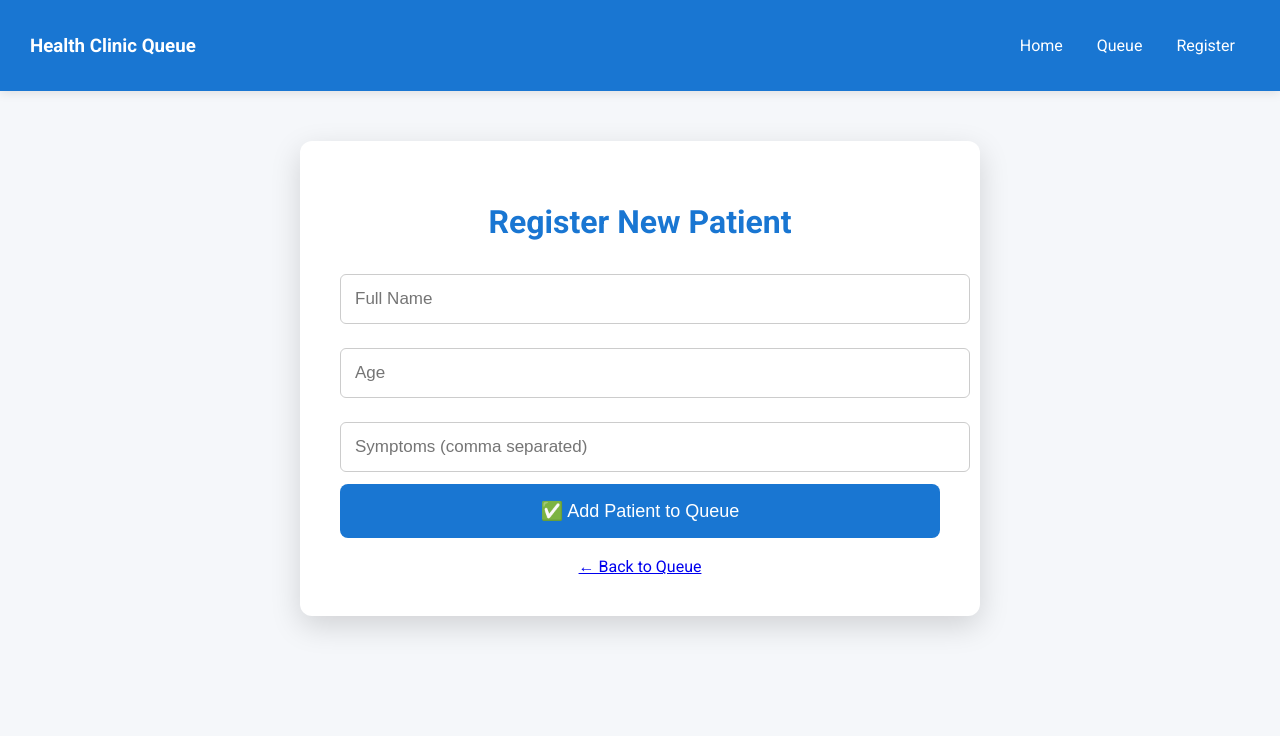
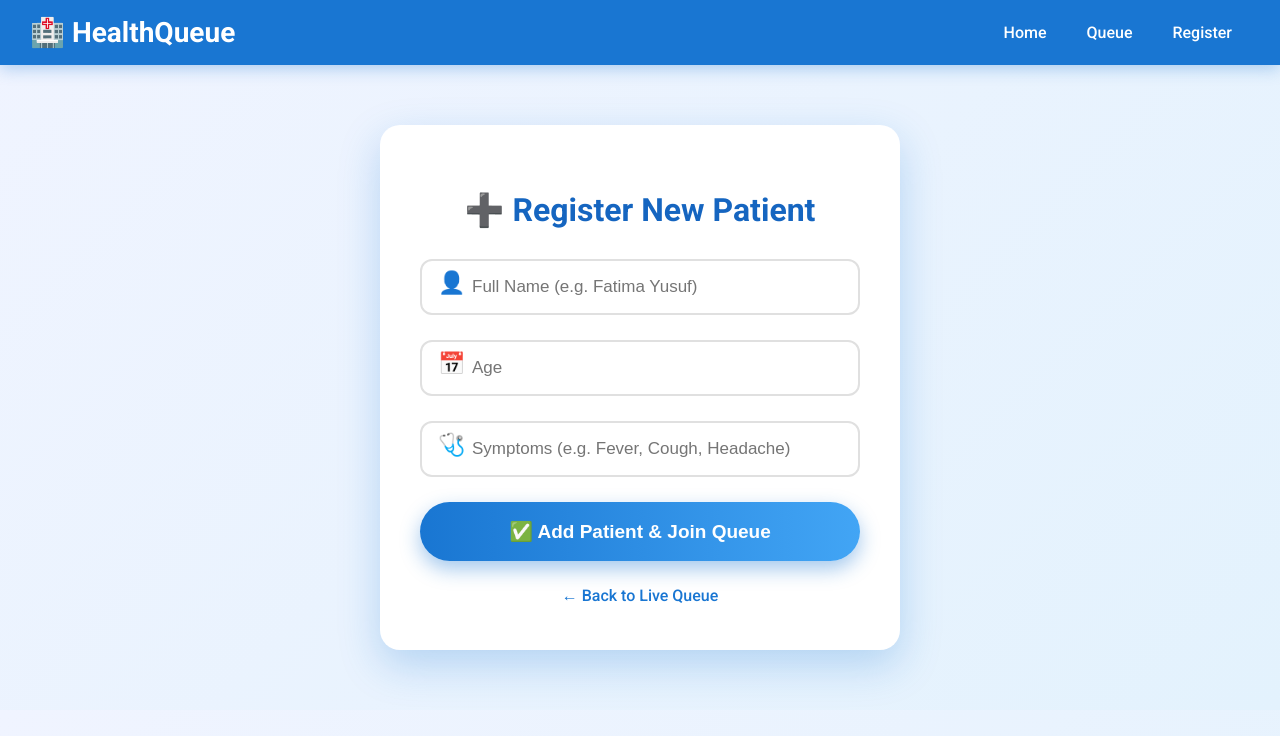
Before and after one commit to RubabImran/A-Health-Clinic-Queue-Manager, a Flask app: page /register in a window 1280 px wide. Shown: the top 736 px of the page. Run offline with Flask 3, Linux system fonts and the light colour scheme.

Commit message:
Revamp registration page layout and styling; enhance user experience with improved input fields and animations

```diff
--- a/templates/register.html
+++ b/templates/register.html
@@ -2,15 +2,23 @@
 <html lang="en">
   <head>
     <meta charset="UTF-8" />
-    <title>Register • Health Clinic Queue</title>
+    <title>Register • HealthQueue</title>
     <style>
       @import url("https://fonts.googleapis.com/css2?family=Roboto:wght@400;500;700&display=swap");
+
+      * {
+        box-sizing: border-box;
+      }
+
       body {
         font-family: "Roboto", sans-serif;
-        background: #f5f7fa;
+        background: linear-gradient(135deg, #f0f4ff, #e3f2fd);
         margin: 0;
         color: #333;
+        animation: fadeIn 0.8s ease;
       }
+
+      /* Navbar - Exactly same as Home & Queue */
       .navbar {
         background: #1976d2;
         color: white;
@@ -18,72 +26,193 @@
         display: flex;
         justify-content: space-between;
         align-items: center;
-        box-shadow: 0 2px 10px rgba(0, 0, 0, 0.1);
+        box-shadow: 0 4px 15px rgba(25, 118, 210, 0.3);
+        position: sticky;
+        top: 0;
+        z-index: 100;
       }
+      .logo {
+        font-size: 28px;
+        font-weight: 700;
+        display: flex;
+        align-items: center;
+        gap: 10px;
+      }
+
       .form-card {
-        max-width: 600px;
-        margin: 50px auto;
+        max-width: 520px;
+        margin: 60px auto;
         background: white;
-        padding: 40px;
-        border-radius: 12px;
-        box-shadow: 0 10px 30px rgba(0, 0, 0, 0.15);
+        padding: 45px 40px;
+        border-radius: 20px;
+        box-shadow: 0 15px 40px rgba(25, 118, 210, 0.25);
+        transition: all 0.4s ease;
       }
+
+      .form-card:hover {
+        transform: translateY(-8px);
+        box-shadow: 0 25px 55px rgba(25, 118, 210, 0.35);
+      }
+
+      h1 {
+        text-align: center;
+        color: #1565c0;
+        font-size: 32px;
+        margin-bottom: 30px;
+        animation: slideDown 0.8s ease;
+      }
+
+      .input-group {
+        position: relative;
+        margin-bottom: 25px;
+      }
+
       input {
         width: 100%;
-        padding: 14px;
-        margin: 12px 0;
-        border: 1px solid #ccc;
-        border-radius: 6px;
+        padding: 16px 16px 16px 50px;
         font-size: 17px;
+        border: 2px solid #e0e0e0;
+        border-radius: 12px;
+        transition: all 0.3s;
       }
+
+      input:focus {
+        border-color: #1976d2;
+        box-shadow: 0 0 0 4px rgba(25, 118, 210, 0.2);
+        outline: none;
+      }
+
+      .input-icon {
+        position: absolute;
+        left: 18px;
+        top: 11px;
+        font-size: 22px;
+        color: #1976d2;
+      }
+
       button {
         width: 100%;
-        padding: 16px;
-        background: #1976d2;
+        padding: 18px;
+        font-size: 19px;
+        font-weight: 600;
+        background: linear-gradient(90deg, #1976d2, #42a5f5);
         color: white;
-        font-size: 18px;
         border: none;
-        border-radius: 8px;
+        border-radius: 50px;
+        cursor: pointer;
+        box-shadow: 0 8px 20px rgba(25, 118, 210, 0.4);
+        transition: all 0.3s;
+      }
+
+      button:hover {
+        background: linear-gradient(90deg, #1565c0, #1976d2);
+        transform: scale(1.05) translateY(-3px);
+        box-shadow: 0 12px 28px rgba(25, 118, 210, 0.5);
+      }
+
+      .back-link {
+        display: block;
+        text-align: center;
+        margin-top: 25px;
+        color: #1976d2;
+        font-weight: 500;
+        text-decoration: none;
+      }
+      .back-link:hover {
+        text-decoration: underline;
+      }
+
+      @keyframes fadeIn {
+        from {
+          opacity: 0;
+        }
+        to {
+          opacity: 1;
+        }
+      }
+      @keyframes slideDown {
+        from {
+          transform: translateY(-30px);
+          opacity: 0;
+        }
+        to {
+          transform: translateY(0);
+          opacity: 1;
+        }
       }
     </style>
   </head>
   <body>
+    <!-- Navbar - Exactly same as Home & Queue -->
     <div class="navbar">
-      <h3>Health Clinic Queue</h3>
+      <div class="logo">🏥 HealthQueue</div>
       <div>
-        <a href="/" style="color: white; margin: 0 15px; text-decoration: none"
+        <a
+          href="/"
+          style="
+            color: white;
+            margin: 0 18px;
+            text-decoration: none;
+            font-weight: 500;
+          "
           >Home</a
         >
         <a
           href="/queue"
-          style="color: white; margin: 0 15px; text-decoration: none"
+          style="
+            color: white;
+            margin: 0 18px;
+            text-decoration: none;
+            font-weight: 500;
+          "
           >Queue</a
         >
         <a
           href="/register"
-          style="color: white; margin: 0 15px; text-decoration: none"
+          style="
+            color: white;
+            margin: 0 18px;
+            text-decoration: none;
+            font-weight: 500;
+          "
           >Register</a
         >
       </div>
     </div>
 
     <div class="form-card">
-      <h1 style="text-align: center; color: #1976d2">Register New Patient</h1>
+      <h1>➕ Register New Patient</h1>
+
       <form method="POST">
-        <input type="text" name="name" placeholder="Full Name" required />
+        <div class="input-group">
+          <span class="input-icon">👤</span>
+          <input
+            type="text"
+            name="name"
+            placeholder="Full Name (e.g. Fatima Yusuf)"
+            required
+          />
+        </div>
+
+        <div class="input-group">
+          <span class="input-icon">📅</span>
           <input type="number" name="age" placeholder="Age" required />
+        </div>
+
+        <div class="input-group">
+          <span class="input-icon">🩺</span>
           <input
             type="text"
             name="symptoms"
-          placeholder="Symptoms (comma separated)"
+            placeholder="Symptoms (e.g. Fever, Cough, Headache)"
             required
           />
-        <button type="submit">✅ Add Patient to Queue</button>
+        </div>
+
+        <button type="submit">✅ Add Patient & Join Queue</button>
       </form>
-      <br />
-      <a href="/queue" style="display: block; text-align: center"
-        >← Back to Queue</a
-      >
+
+      <a href="/queue" class="back-link">← Back to Live Queue</a>
     </div>
   </body>
 </html>
```
Lines whose indentation alone changed are shown as unchanged.
